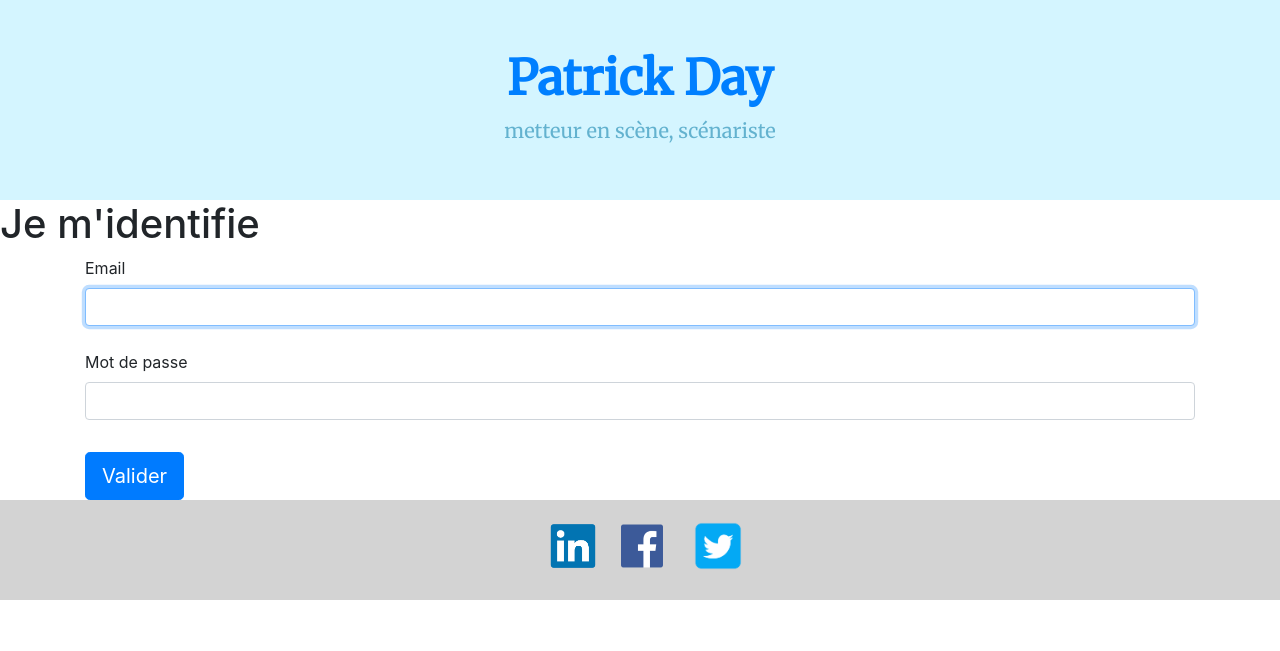
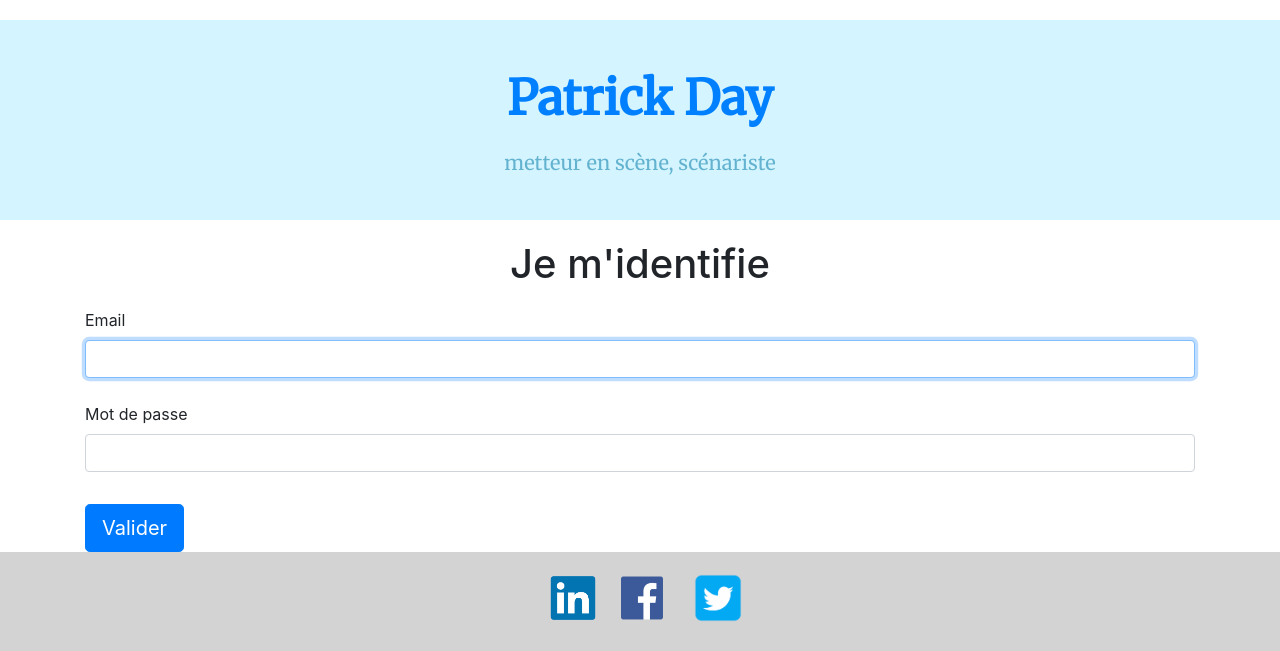
Before and after one commit to geoffrey112/Site-sur-le-spectacle, a Symfony app: template templates/security/login.html.twig in a window 1280 px wide. Shown: the top 651 px of the page. Run offline with Twig, Linux system fonts and the light colour scheme; the template is opened without the code that fills it, so the values that code supplies are empty; some libraries are stand-ins or nearby versions.

Commit message:
securité + login

```diff
--- a/composer.json
+++ b/composer.json
@@ -39,6 +39,7 @@
     },
     "require-dev": {
         "doctrine/doctrine-fixtures-bundle": "^3.3",
+        "fzaninotto/faker": "^1.9",
         "symfony/debug-pack": "*",
         "symfony/maker-bundle": "^1.0",
         "symfony/profiler-pack": "*",
--- /dev/null
+++ b/public/styles/login.style.css
@@ -0,0 +1,6 @@
+h1{
+    text-align: center;
+    margin: auto;
+    margin-top: 20px;
+    margin-bottom: 20px;
+}
--- a/src/DataFixtures/UserFixtures.php
+++ b/src/DataFixtures/UserFixtures.php
@@ -2,11 +2,13 @@
 
 namespace App\DataFixtures;
 
+use Doctrine\Bundle\FixturesBundle\Fixture;
+use Doctrine\Common\Persistence\ObjectManager;
+
 use App\Entity\User;
 
-use Doctrine\Bundle\FixturesBundle\Fixture;
-use Doctrine\Common\Persistence\ObjectManager;
 use Symfony\Component\Security\Core\Encoder\UserPasswordEncoderInterface;
+use Faker\Factory;
 use Symfony\Component\String\Slugger\AsciiSlugger;
 
 class UserFixtures extends Fixture
--- a/src/Entity/User.php
+++ b/src/Entity/User.php
@@ -91,12 +91,12 @@ class User
 
     public function getRole(): ?array
     {
-        $roles = $this -> roles ;
+        $role = $this->role ;
 
         // guarantee every user at least has ROLE_USER
-        $roles [] = 'ROLE_ADMIN' ;
+        $role [] = 'ROLE_ADMIN' ;
 
-        return array_unique ( $roles );
+        return array_unique($role);
     }
 
     public function setRole(array $role): self
--- a/templates/security/login.html.twig
+++ b/templates/security/login.html.twig
@@ -1,15 +1,11 @@
 {% extends 'base.html.twig' %}
 
 {% block stylesheets %}
-
-{% endblock %}
-
-
-{% block title %}Log in!
+	<link rel="stylesheet" href="{{ asset ("styles/login.style.css")}}">
 {% endblock %}
 
 {% block body %}
-	<h1 class="mb-6">Je m'identifie</h1>
+	<h1>Je m'identifie</h1>
 	<div class="container form">
 		<form method="post">
 			{% if error %}
```
Also changed, not shown: 2 other files.
